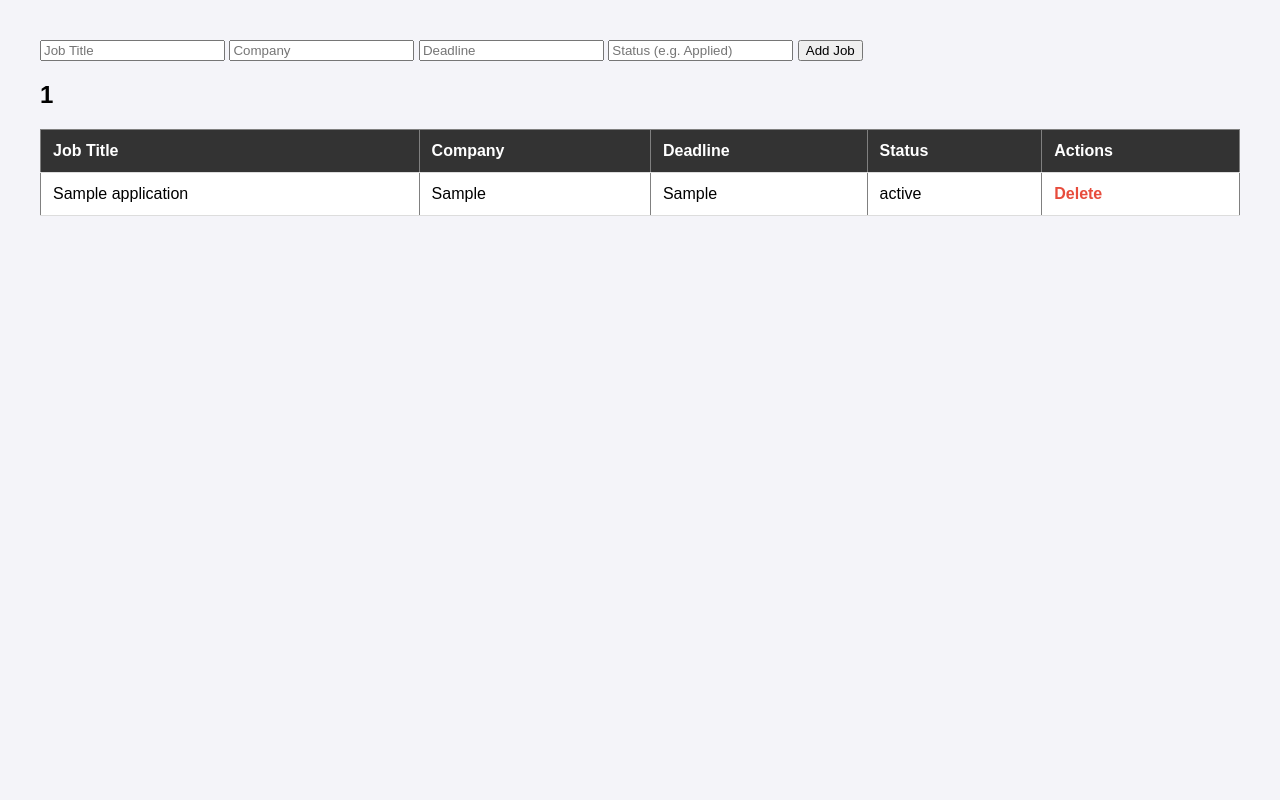
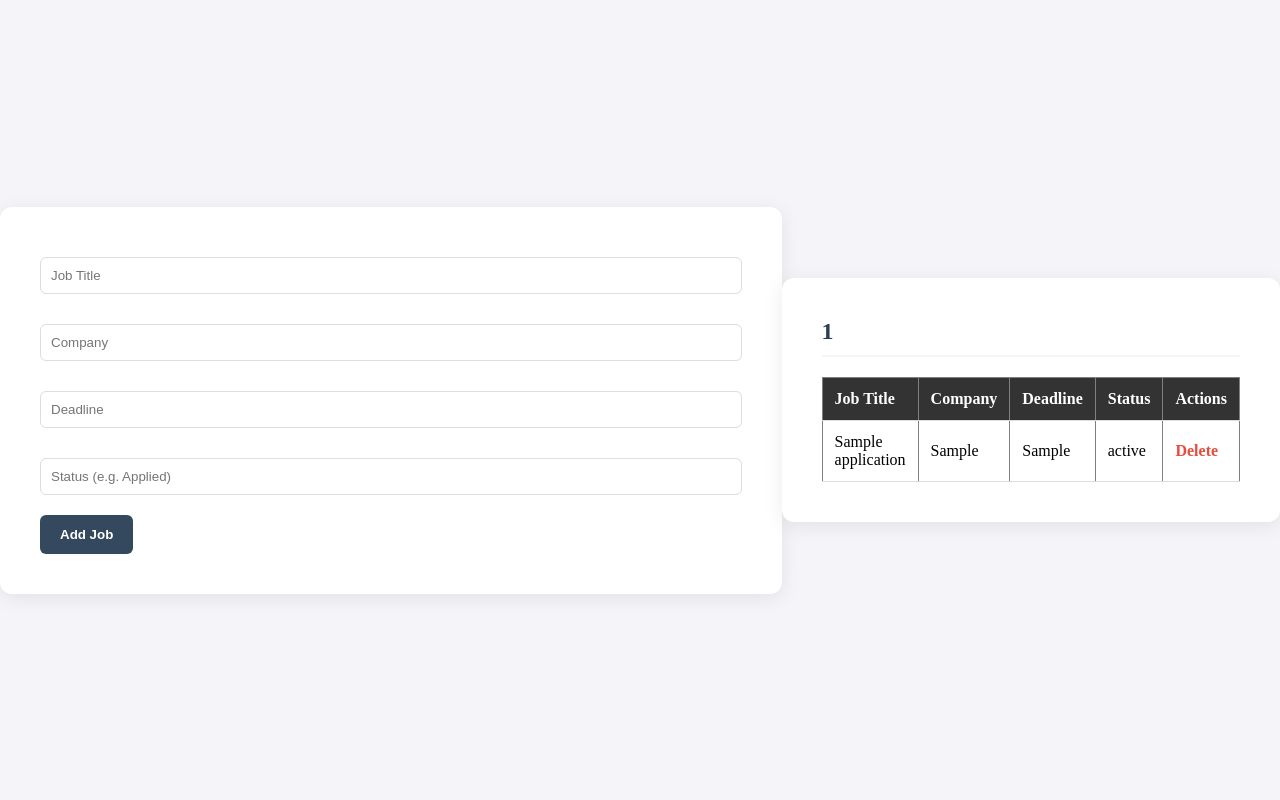
Before and after one commit to cayla-hhh/Job-Application-Tracker, a Flask app: page / in a window 1280 px wide. Run offline with Flask 3, Linux system fonts and the light colour scheme; a user stored in the database is signed in; tables that the repository leaves empty hold one stand-in row (values such as "Sample post").

Commit message:
add universal styling for pages

```diff
--- a/app.py
+++ b/app.py
@@ -44,7 +44,7 @@ def home():
     else:
         conn = sqlite3.connect('job_tracker.db')
         cursor = conn.cursor()
-        cursor.execute('SELECT * FROM Applications WHERE User_ID = ?', (user_id,))
+        cursor.execute('SELECT * FROM Applications WHERE User_ID = ? ORDER BY status ASC', (user_id,))
 
         apps = cursor.fetchall()
         conn.close()
--- /dev/null
+++ b/static/css/style.css
@@ -0,0 +1,98 @@
+body {
+    display: flex;
+    justify-content: center;
+    align-items: center;
+    min-height: 100vh;
+    margin: 0;
+    background-color: #f4f4f9;
+}
+
+label {
+    display: block;
+    margin-bottom: 5px;
+    font-weight: bold;
+    color: #555;
+}
+
+input[type="email"],
+input[type="password"] {
+    width: 100%;
+    padding: 12px;
+    margin-bottom: 20px;
+    border: 1px solid #ccc;
+    border-radius: 4px;
+    box-sizing: border-box;
+}
+
+
+table {
+    width: 100%;
+    border-collapse: collapse;
+    background-color: white;
+}
+
+th, td {
+    padding: 12px;
+    text-align: left;
+    border-bottom: 1px solid #ddd;
+}
+
+th {
+    background-color: #333;
+    color: white;
+}
+
+tr:hover {
+    background-color: #f1f1f1;
+}
+
+td a{
+    color: #e74c3c;
+    text-decoration: none;
+    font-weight: bold;
+}
+
+td a:hover {
+    text-decoration: underline;
+}
+
+.container {
+    background-color: white;
+    padding: 40px;
+    border-radius: 12px;
+    box-shadow: 0 4px 20px rgba(0, 0, 0, 0.08);
+    max-width: 900px;
+    margin: 40px auto;
+}
+
+h2 {
+    color: #2c3e50;
+    margin-top: 0;
+    font-size: 24px;
+    border-bottom: 2px solid #f4f4f9;
+    padding-bottom: 10px;
+}
+
+input, select {
+    width: 100%;
+    padding: 10px;
+    margin: 10px 0 20px 0;
+    border: 1px solid #ddd;
+    border-radius: 6px;
+    box-sizing: border-box;
+}
+
+button {
+    background-color: #34495e;
+    color: white;
+    padding: 12px 20px;
+    border: none;
+    border-radius: 6px;
+    cursor: pointer;
+    font-weight: bold;
+    transition: background 0.3s;
+}
+
+button:hover {
+    background-color: #2c3e50;
+}
--- a/templates/dashboard.html
+++ b/templates/dashboard.html
@@ -2,47 +2,11 @@
 <html>
 <head>
     <title>Job Application Tracker</title>
-    <style>
-        body {
-            font-family: Arial, Helvetica, sans-serif;
-            margin: 40px;
-            background-color: #f4f4f9
-        }
-
-        table {
-            width: 100%;
-            border-collapse: collapse;
-            background-color: white;
-        }
-
-        th, td {
-            padding: 12px;
-            text-align: left;
-            border-bottom: 1px solid #ddd;
-        }
-
-        th {
-            background-color: #333;
-            color: white;
-        }
-
-        tr:hover {
-            background-color: #f1f1f1;
-        }
-
-        td a{
-            color: #e74c3c;
-            text-decoration: none;
-            font-weight: bold;
-        }
-
-        td a:hover {
-            text-decoration: underline;
-        }
-    </style>
+    <link rel="stylesheet" href="{{ url_for('static', filename='css/style.css') }}">
     <meta charset="UTF-8">
 </head>
 <body>
+    <div class="container">
         <form method="POST">
             <input name="job_title" placeholder="Job Title">
             <input name="company" placeholder="Company">
@@ -50,7 +14,8 @@
             <input name="status" placeholder="Status (e.g. Applied)">
             <button type="submit">Add Job</button>
         </form>
-
+    </div>
+    <div class="container">
         <h2>{{total_apps}}</h2>
         <table border="1">
             <tr>
@@ -72,5 +37,6 @@
             </tr>
             {% endfor %}
         </table>
+    </div>
 </body>
 </html>
--- a/templates/login.html
+++ b/templates/login.html
@@ -2,8 +2,10 @@
 <html>
 <head>
     <title>Login</title>
+    <link rel="stylesheet" href="{{ url_for('static', filename='css/style.css') }}">
 </head>
 <body>
+    <div class="container">
         <h2>Login to Your Tracker</h2>
         <form method="POST">
             <label>Email:</label>
@@ -14,5 +16,6 @@
             <br>
             <button type="submit">Login</button>
         </form>
+    </div>
 </body>
 </html>
```
Lines whose indentation alone changed are shown as unchanged.
